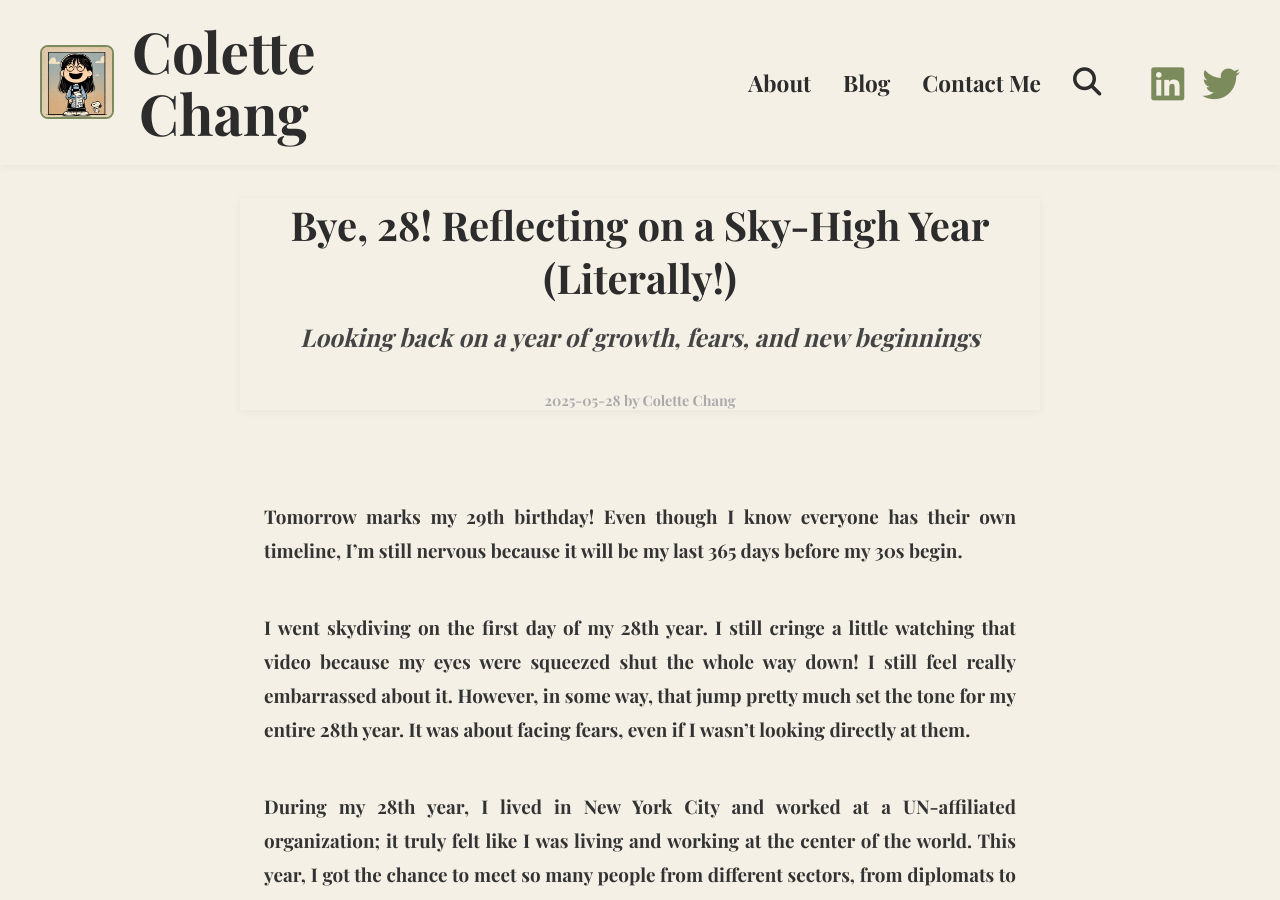
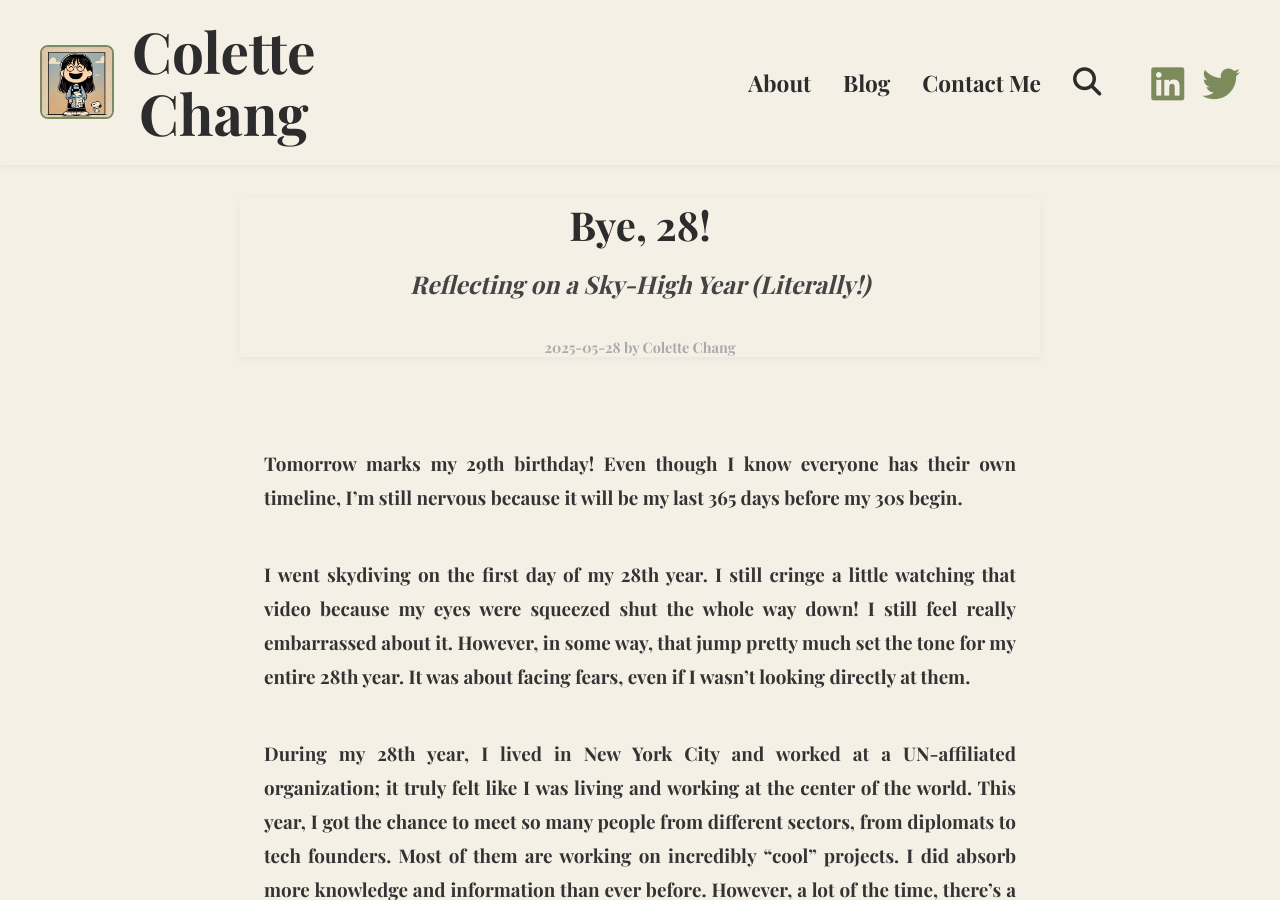
Before and after one commit to ColetteChang/colettechang.github.io, a Jekyll site: the page built from _posts/2025-05-28-bye-28-reflecting-on-a-sky-high-year.md, in a window 1280 px wide and 900 px high. Built offline with Jekyll 4.4.1, drawn with Linux system fonts in a browser that asks for light colours.

```diff
--- a/_posts/2025-05-28-bye-28-reflecting-on-a-sky-high-year.md
+++ b/_posts/2025-05-28-bye-28-reflecting-on-a-sky-high-year.md
@@ -1,7 +1,7 @@
 ---
 layout: post
-title: "Bye, 28! Reflecting on a Sky-High Year (Literally!)"
-subtitle: "Looking back on a year of growth, fears, and new beginnings"
+title: "Bye, 28! "
+subtitle: "Reflecting on a Sky-High Year (Literally!)"
 date: 2025-05-28
 author: Colette Chang
 categories: [Thought, Travel & Life]
```
